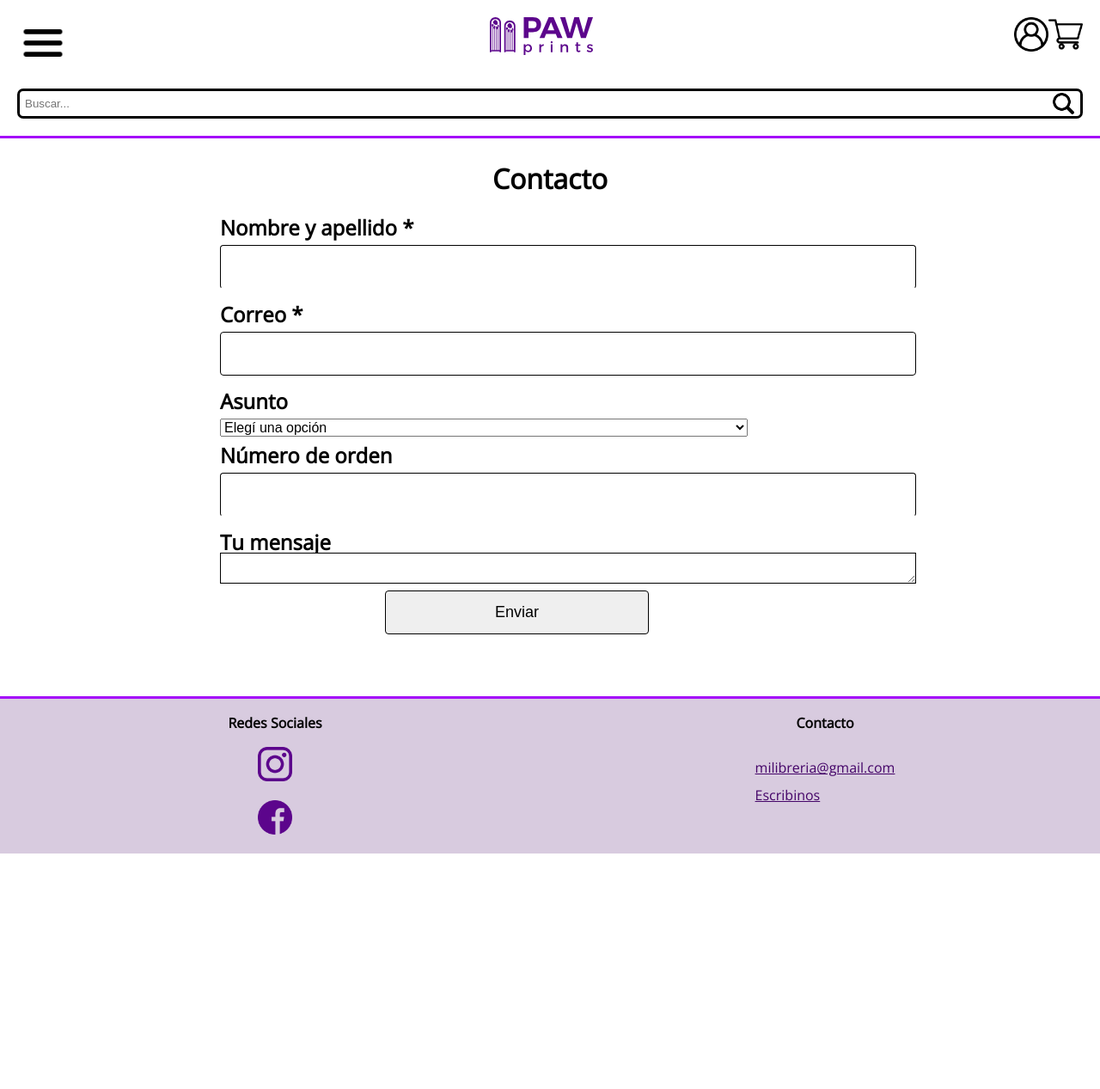
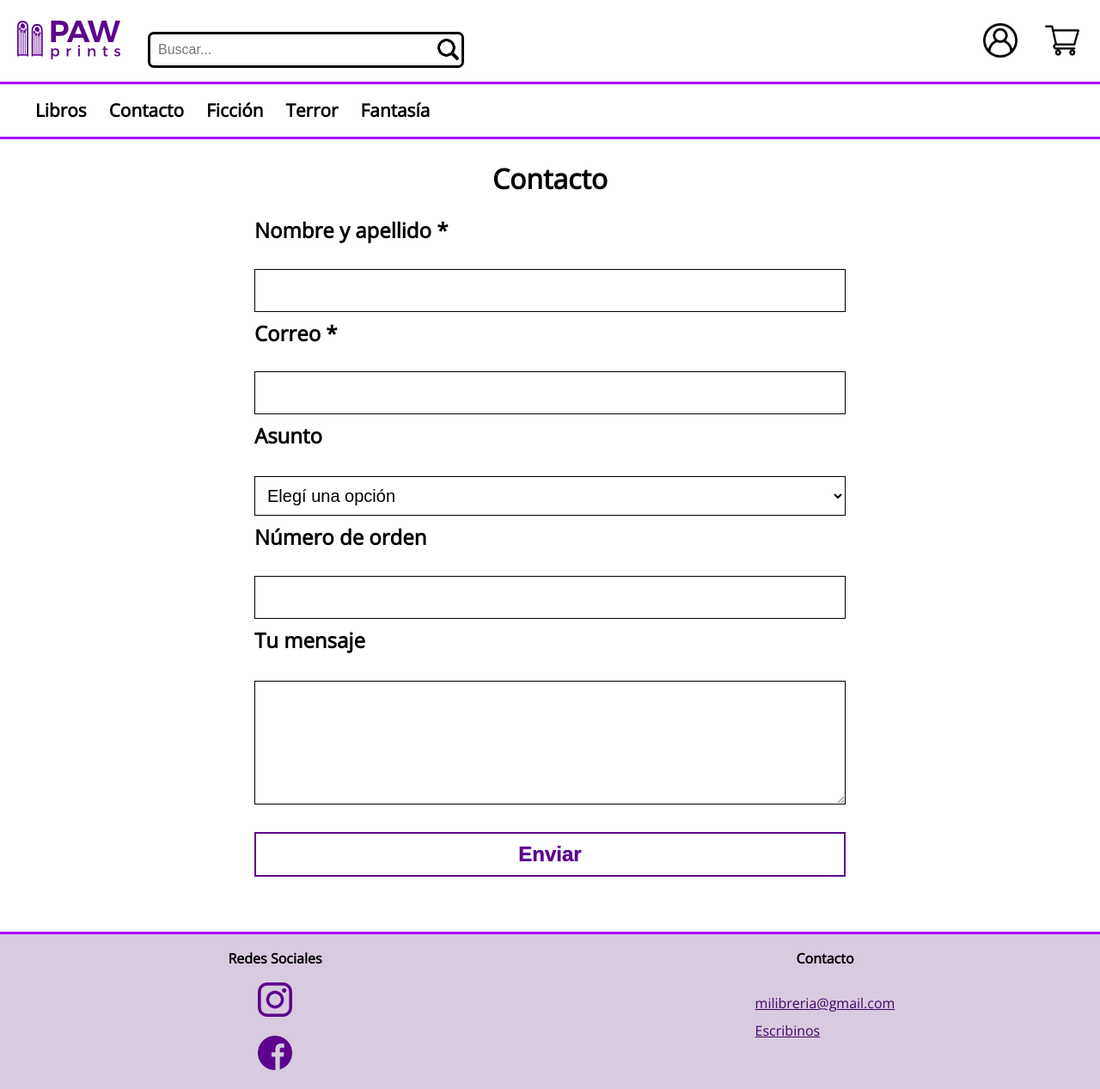
Before and after one commit to MatiasHerrneder/UNLu-PAW-Libreria, a PHP site: page /contact.html in a window 1280 px wide. Shown: the whole page at 86% size. Before the commit the page ends 993 px from the top, so only its background shows below. Run offline with PHP 8.4, Linux system fonts and the light colour scheme.

Commit message:
Header responsivo

```diff
--- a/contact.html
+++ b/contact.html
@@ -6,6 +6,7 @@
     <meta name="viewport" content="width=device-width, initial-scale=1.0">
     <link rel="stylesheet" href="css/styles.css">
     <link rel="stylesheet" href="css/header.css">
+    <link rel="stylesheet" href="css/elements.css">
     <link rel="stylesheet" href="css/footer.css">
     <link rel="stylesheet" href="css/contact.css">
     <script src="js/header.js" defer></script>
@@ -25,10 +26,10 @@
                 </button>
               </form>
             </search>
-            <a href="account.html">
+            <a href="account.html" class="account">
               <img src="img/usuario.png" alt="Mi cuenta">
             </a>
-            <a href="shop.html">
+            <a href="shop.html" class="shopping-cart">
               <img src="img/carrito-de-compras.png" alt="Mi carrito">
             </a>
           </section>
@@ -47,21 +48,21 @@
     <h1 class="title-contact">Contacto</h1>
     <form class="form-contact" action="contact.php" method="POST">
         <label for="nombre">Nombre y apellido *</label>
-        <input type="text" id="nombre" name="nombre" required>
+        <input class="form-input-text" type="text" id="nombre" name="nombre" required>
         <label for="correo">Correo *</label>
-        <input type="email" id="correo" name="correo" required>
+        <input class="form-input-text" type="email" id="correo" name="correo" required>
         <label for="asunto">Asunto</label>
-        <select id="asunto" name="asunto">
+        <select class="form-input-text" id="asunto" name="asunto">
             <option value="" disabled selected hidden>Elegí una opción</option>
             <option value="opcion1">Opcion1</option>
             <option value="opcion2">Opcion2</option>
             <option value="opcion3">Opcion3</option>
         </select>
         <label for="orden">Número de orden</label>
-        <input type="text" id="orden" name="orden">
+        <input class="form-input-text" type="text" id="orden" name="orden">
         <label for="mensaje">Tu mensaje</label>
-        <textarea name="mensaje" id="mensaje"></textarea>
-        <input type="submit" value="Enviar">
+        <textarea class="form-input-text" name="mensaje" id="mensaje"></textarea>
+        <input class="button-submit" type="submit" value="Enviar">
     </form>
   </main>
 
--- a/css/contact.css
+++ b/css/contact.css
@@ -12,21 +12,13 @@
 }
 
 .form-contact input, label {
-    margin-top: 10px;
-    font-size: 18px;
-}
-
-.form-contact input, textarea {
-    border: 1px solid black;
-}
-
-.form-contact input[type=text] {
-    border-bottom: 1px solid white;
-    border-radius: 4px;
+    margin-top: 0.8rem;
+    font-size: 1.5rem;
 }
 
 .form-contact label {
     font-weight: bold;
+    margin-bottom: 20px;
 }
 
 main {
@@ -40,37 +32,25 @@ main > h1 {
     text-align: center;
 }
 
+select {
+    background: white;
+}
+
+textarea {
+    height: 9rem;
+}
+
+.button-submit {
+    margin-top: 2rem !important;
+}
+
+
 /* Estilos para pantallas de al menos 768px (típico para escritorio o tablet horizontal) */
 @media (min-width: 768px) {
-    main > h1 {
-        margin-bottom: 1.5%;
+    .form-contact {
+        width: 43rem !important;
     }
-    #asunto {
-        width: 80%;
-        font-size: 1em;
-        margin-top: 1%;
-    }
-    .form-contact {
-        width: 60%;
-    }
-    .form-contact label {
-        font-size: 1.5em;
-    }
-    .form-contact input {
+    .form-input-text {
         width: 100%;
-        padding: 14px 20px;
-        margin: 8px 0;
-        border-radius: 4px;
-        cursor: pointer;
-    }
-/*
-    .form-contact textarea {
-        width: 100%;
-        min-height: 80px;
-    }
-*/
-    .form-contact input[type=submit]{
-        margin-left: 25%;
-        width: 40%;
     }
 }
--- a/css/header.css
+++ b/css/header.css
@@ -6,7 +6,6 @@ main {
 
 .header-app {
     position: fixed;
-    padding: 20px;
     top: 0px;
     left: 0px;
     right: 0px;
@@ -45,7 +44,7 @@ main {
 
 .header-app .nav-icons {
     display: flex;
-    width: 100%;
+    padding: 20px;
     flex-wrap: wrap;
 }
 
@@ -82,15 +81,17 @@ main {
     display: block;
     flex-basis: 100%;
     order: 3;
+    height: 35px;
     margin-top: 20px;
 }
 
 .header-app form .input-search {
     width: 100%;
     border: 3px solid black;
-    padding: 6px;
-    height: 35px;
+    padding: 9px;
     border-radius: 7px;
+    margin-top: -0.2rem;
+    font-size: 1rem;
 }
 
 .header-app form .submit-search {
@@ -104,3 +105,91 @@ main {
 .header-app form .submit-search img {
     width: 100%;
 }
+
+@media (min-width: 700px) {
+    .header-app search {
+        order: 0;
+    }
+
+    .menu-button {
+        display: none;
+    }
+
+    .header-app .nav-icons {
+        flex-wrap: none;
+        align-items: center;
+    }
+
+    .header-app search {
+        display: block;
+        flex-basis: auto;
+        width: 23rem;
+        order: 0;
+        margin-top: 20px;
+        margin-left: 2rem;
+    }
+
+    .header-app form .submit-search {
+        left: 31.2rem;
+        right: auto;
+    }
+
+    .nav-icons .logo {
+        width: 120px;
+        margin-left: 0px;
+        margin-right: 0px;
+    }
+
+    .header-app .account, .shopping-cart {
+        position: fixed;
+    }
+
+    .header-app .account {
+        right: 6rem !important;
+    }
+
+    .header-app .shopping-cart {
+        right: 1.5rem !important;
+    }
+
+    .header-app form .submit-search {
+        position: absolute;
+        right: 30vw;
+    }
+
+    .nav-links {
+        position: relative !important;
+        padding: 20px;
+        border-top: 3px solid var(--violeta-claro-3);
+        width: 100%;
+        right: none;
+        top: none;
+        left: none;
+        bottom: none;
+    }
+
+    .header-app .nav-links > ul {
+        margin: 0px;
+        padding: 0px;
+        display: flex;
+        flex-flow: row wrap;
+        justify-content: left;
+    }
+
+    .header-app .nav-links ul li {
+        border-bottom: none;
+        width: auto;
+        margin: 0px;
+        padding: 0px;
+        margin-left: 1rem;
+    }
+
+    .header-app .nav-links ul li a {
+        color: black;
+        text-decoration: none;
+        font-weight: bold;
+        font-size: 1.3rem;
+        margin: 0px;
+        padding: 5px;
+    }
+}
```
